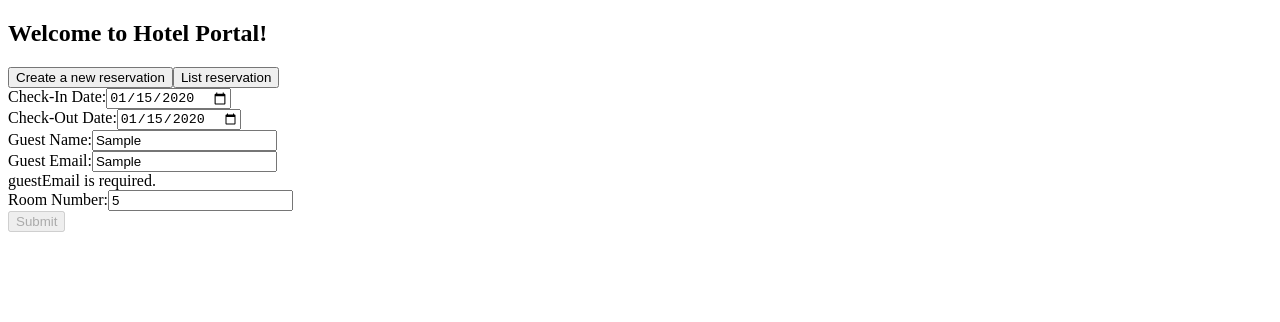
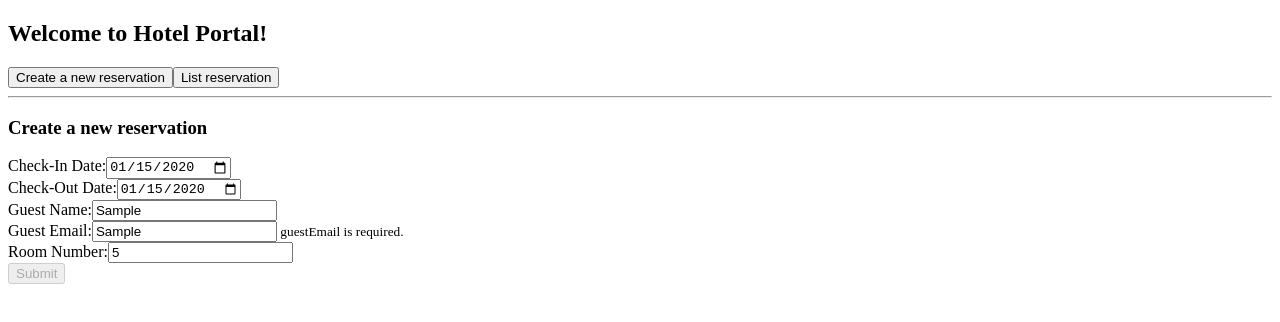
Before and after one commit to rgerero/hotel-app-ng, an Angular app: page /new in a window 1280 px wide. Both pictures are taken after typing "2020-01-15", "2020-01-15", "Sample", "Sample", "5" into the empty fields and a click on the button "Create a new reservation". Shown: the top 322 px of the page. Built offline with nearby package versions, Linux system fonts and the light colour scheme.

Commit message:
style reservation form

```diff
--- a/src/app/reservation-form/reservation-form.component.html
+++ b/src/app/reservation-form/reservation-form.component.html
@@ -1,40 +1,44 @@
 <app-home></app-home>
+<hr>
+<h3>Create a new reservation</h3>
 <form [formGroup]="reservationForm" (ngSubmit)="onSubmit()">
-    <div>
-        <label>Check-In Date:</label>
-        <input type="date" formControlName="checkInDate">
-        <div *ngIf="reservationForm.get('checkInDate')?.invalid && reservationForm.get('checkInDate')?.touched">
-            Check-In Date is required.
+    <div class="row">
+        <div class="col">
+            <label class="form-label">Check-In Date:</label>
+            <input class="form-control" type="date" formControlName="checkInDate">
+            <small class="text-danger" *ngIf="reservationForm.get('checkInDate')?.invalid && reservationForm.get('checkInDate')?.touched">
+                Check-In Date is required.
+            </small>
+        </div>
+        <div class="col">
+            <label class="form-label">Check-Out Date:</label>
+            <input class="form-control" type="date" formControlName="checkOutDate">
+            <small class="text-danger" *ngIf="reservationForm.get('checkOutDate')?.invalid && reservationForm.get('checkOutDate')?.touched">
+                Check-In Date is required.
+            </small>
         </div>
     </div>
-    <div>
-        <label>Check-Out Date:</label>
-        <input type="date" formControlName="checkOutDate">
-        <div *ngIf="reservationForm.get('checkOutDate')?.invalid && reservationForm.get('checkOutDate')?.touched">
-            Check-In Date is required.
-        </div>
+    <div class="mb-3">
+        <label class="form-label">Guest Name:</label>
+        <input class="form-control" type="text" formControlName="guestName">
+        <small class="text-danger" *ngIf="reservationForm.get('guestName')?.invalid && reservationForm.get('guestName')?.touched">
+            guestName is required.
+        </small>
     </div>
-    <div>
-        <label>Guest Name:</label>
-        <input type="text" formControlName="guestName">
-        <div *ngIf="reservationForm.get('guestName')?.invalid && reservationForm.get('guestName')?.touched">
-            guestName is required.
-        </div>
+    <div class="mb-3">
+        <label class="form-label">Guest Email:</label>
+        <input class="form-control" type="text" formControlName="guestEmail">
+        <small class="text-danger" *ngIf="reservationForm.get('guestEmail')?.invalid && reservationForm.get('guestEmail')?.touched">
+            guestEmail is required.
+        </small>
     </div>
-    <div>
-        <label>Guest Email:</label>
-        <input type="text" formControlName="guestEmail">
-        <div *ngIf="reservationForm.get('guestEmail')?.invalid && reservationForm.get('guestEmail')?.touched">
-            guestEmail is required.
-        </div>
-    </div>
-    <div>
-        <label>Room Number:</label>
-        <input type="number" formControlName="roomNumber">
-        <div *ngIf="reservationForm.get('roomNumber')?.invalid && reservationForm.get('roomNumber')?.touched">
+    <div class="mb-3">
+        <label class="form-label">Room Number:</label>
+        <input class="form-control" type="number" formControlName="roomNumber">
+        <small class="text-danger" *ngIf="reservationForm.get('roomNumber')?.invalid && reservationForm.get('roomNumber')?.touched">
             roomNumber Date is required.
-        </div>
+        </small>
     </div>
 
-    <button type="submit" [disabled]="reservationForm.invalid">Submit</button>
+    <button class="btn btn-primary" type="submit" [disabled]="reservationForm.invalid">Submit</button>
 </form>
```
